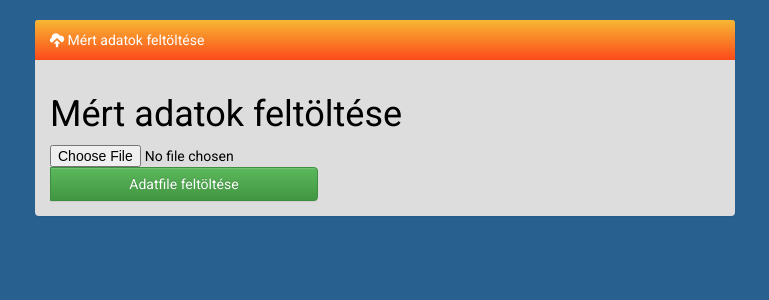
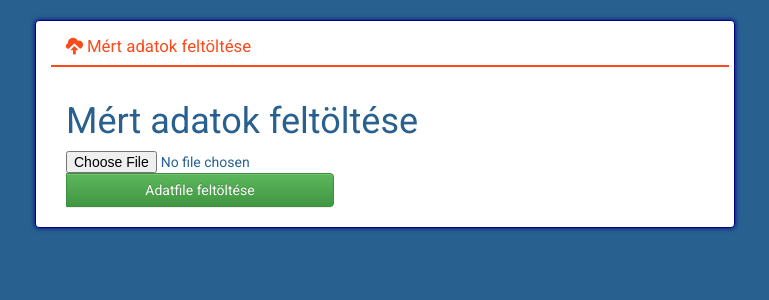
Before and after one commit to zivatar/thesis, a Django app: page /site/1/upload in a window 1280 px wide. Shown: the part 50-350 px from the top of the page, without its empty margins (255-1024 px from the left). Run offline with Django 3.2, Linux system fonts and the light colour scheme; a user stored in the database is signed in; data comes from the database, SQL or seed files in the repository; some libraries are stand-ins or nearby versions.

```diff
--- a/climate/static/css/klimaadat.css
+++ b/climate/static/css/klimaadat.css
@@ -93,17 +93,6 @@ div.nav-inside {
 	margin-bottom: 10px;
 }
 
-div.panel.panel-primary {
-	background-color: #DDD;
-	border: 0;
-	color: black;
-}
-
-div.panel.panel-primary > div.panel-heading {
-	background-image: linear-gradient(to bottom,#F7B733 0,#FC4A1A 100%);
-	border: 0;
-}
-
 span.right {
 	float: right;
 }
@@ -190,3 +179,32 @@ table.observation span.label {
 #login-table tbody td {
 	vertical-align: middle !important;
 }
+
+div.panel.panel-primaryx {
+	background-color: #DDD;
+	border: 0;
+	color: black;
+}
+
+div.panel.panel-primary > div.panel-headingx {
+	background-image: linear-gradient(to bottom,#F7B733 0,#FC4A1A 100%);
+	border: 0;
+}
+
+.panel.panel-primary > .panel-heading {
+	border-bottom: 2px solid #FC4A1A;
+	color: #FC4A1A;
+	font-size: 1.2em;
+	line-height: 1em;
+	background: white
+}
+
+.panel.panel-primary {
+	padding: 5px;
+	padding-left: 15px;
+	border: 1px solid navy;
+	background: white;
+	color: #286090;
+	margin-bottom: 5px;
+	box-shadow: 0 0 5px navy;
+}
```
Also changed, not shown: climate/templates/registration/signup.html (+5 -5 lines).
